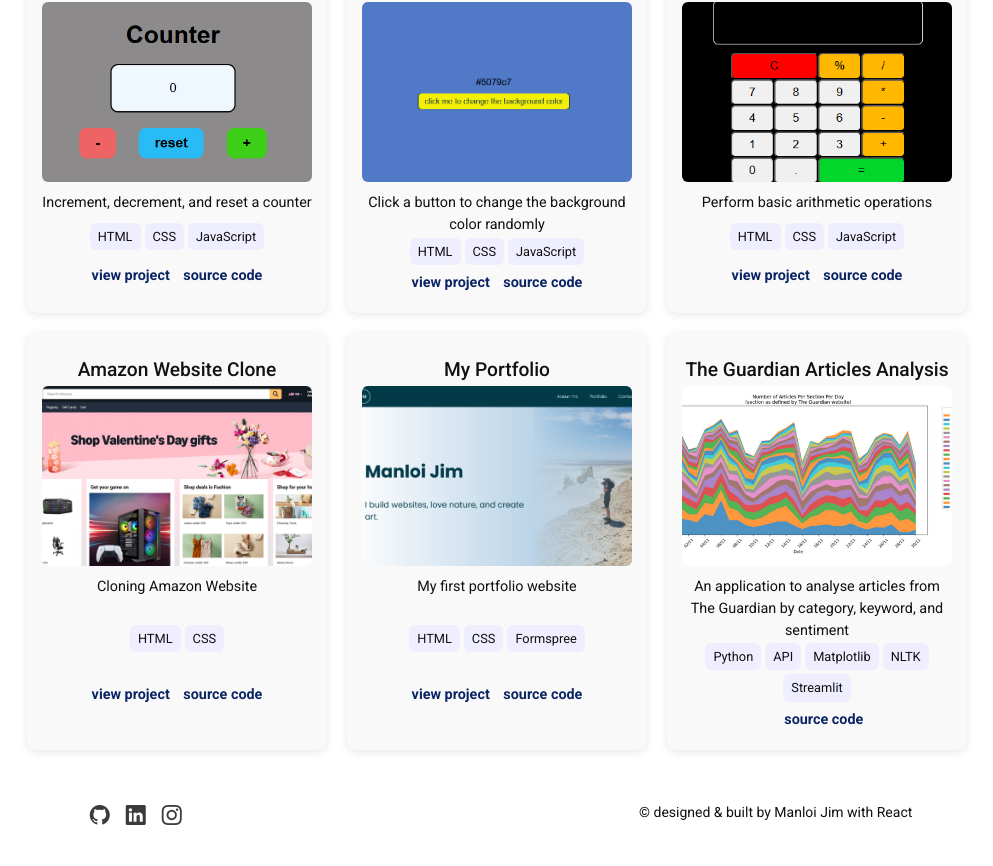
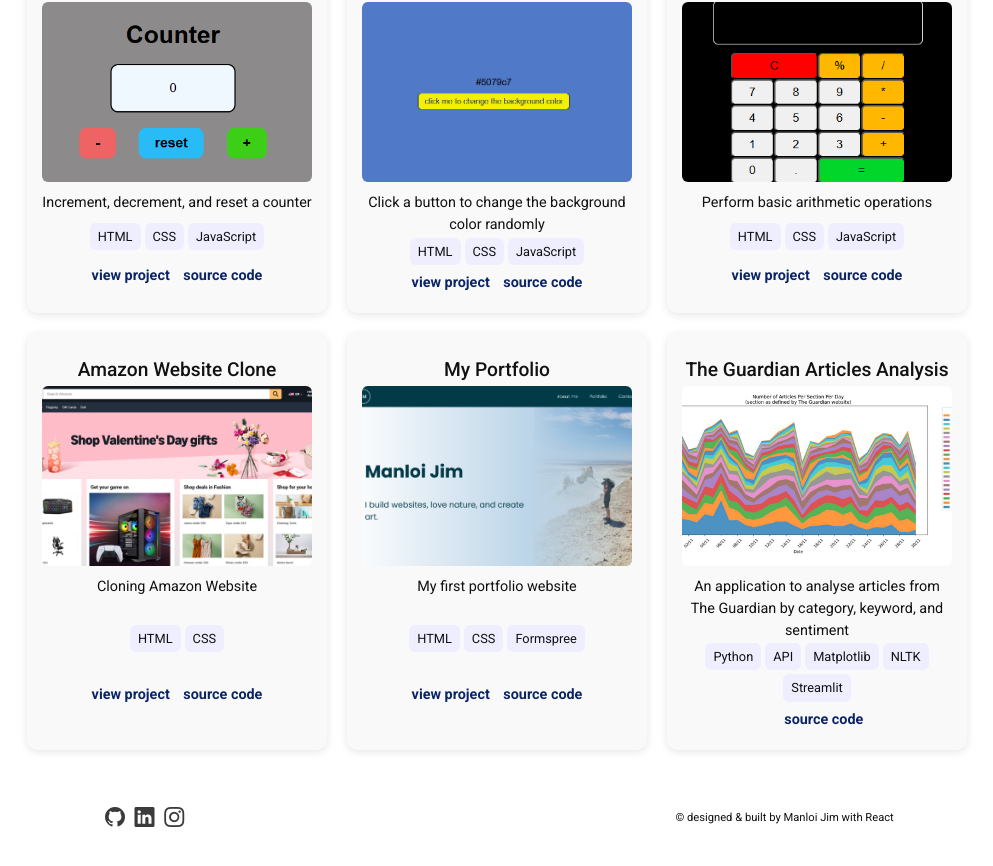
Before and after one commit to jimanloi/manloi-portfolio-react, a React (Vite) app: page /manloi-portfolio-react/works in a window 1280 px wide. Shown: the part 1032-1898 px from the top of the page, without its empty margins (143-1136 px from the left). Built offline with nearby package versions, Linux system fonts and the light colour scheme.

Commit message:
improved css

```diff
--- a/src/App.css
+++ b/src/App.css
@@ -26,19 +26,24 @@
 }
 
 .main-content {
-  padding: 10px 30px;
-  margin: 10px 60px;
+  margin: 1rem 3rem;
 }
 
 .footer-section {
   display: flex;
   flex-direction: row;
   justify-content: space-around;
-  margin: 30px 0;
+  margin: 2rem 0;
+  padding-bottom: 1.5rem;
+  align-items: center;
+}
+
+.copyright {
+  font-size: 0.8rem;
 }
 
 .social-media a {
-  margin: 8px;
+  margin: 0.3em;
 }
 
 .works {
```
